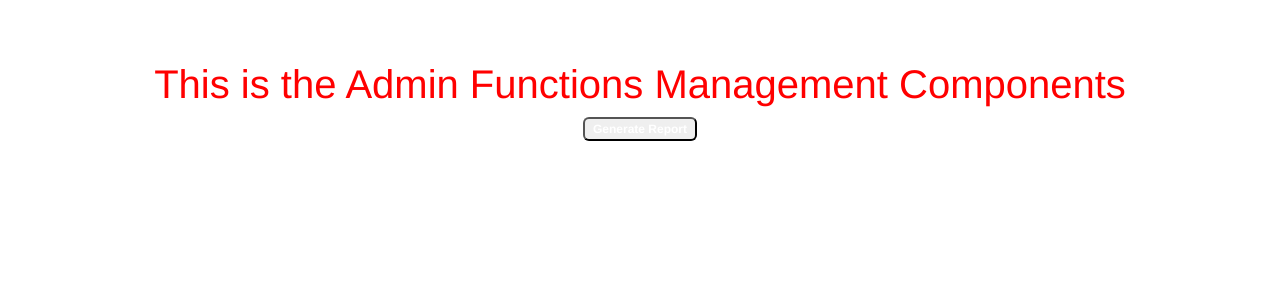
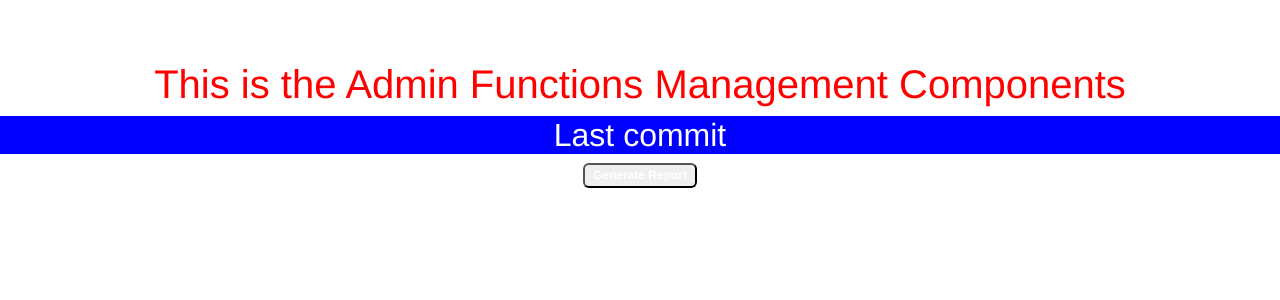
Before and after one commit to jchairani/3275_vue, a Vue app: page /#/AdminFunctions in a window 1280 px wide. Shown: the top 300 px of the page. Built offline with nearby package versions, Linux system fonts and the light colour scheme.

Commit message:
Make a h2 in Adminfunction

```diff
--- a/src/components/AdminFunctions.vue
+++ b/src/components/AdminFunctions.vue
@@ -1,5 +1,6 @@
 <template>
   <h1>This is the Admin Functions Management Components</h1>
+  <h2>Last commit</h2>
   <button type="submit" class="badge badge-success" @click="report">
         Generate Report
       </button>
```
